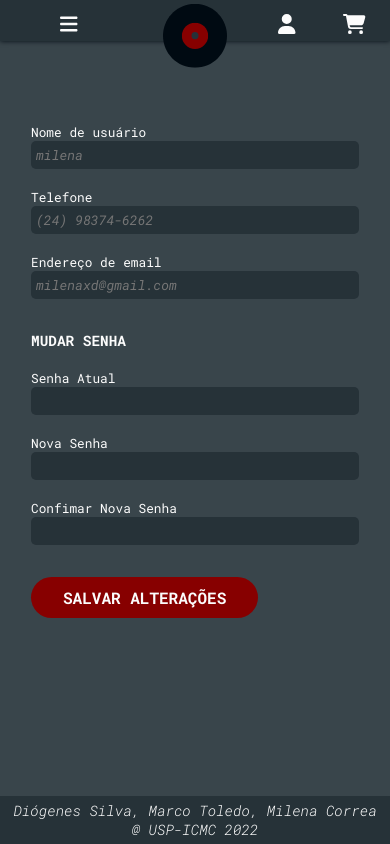
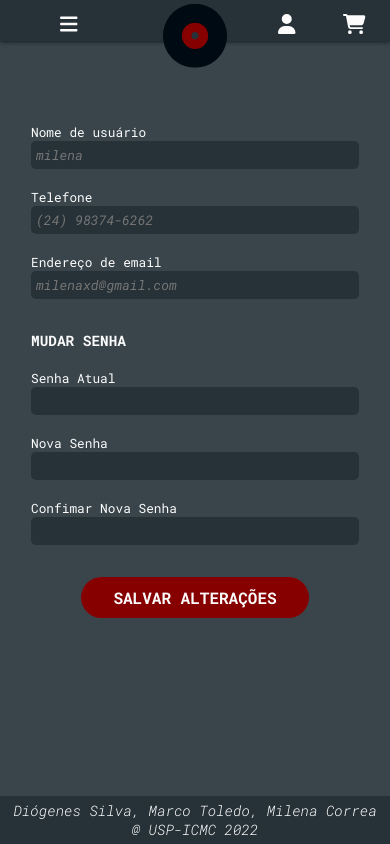
Before and after one commit to Ocramoi/TipTheSong, a Vue app in the folder tipthesong/: page /profile/edit in a window 390 px wide. Built offline with nearby package versions, Linux system fonts and the light colour scheme; what secure-ls, vue3-cookies would draw is missing.

Commit message:
centering button profile media < 599

```diff
--- a/tipthesong/src/css/Profile.css
+++ b/tipthesong/src/css/Profile.css
@@ -35,4 +35,8 @@
     .sidebar {
         display: none !important;
     }
+
+    button {
+        margin: 0 auto;
+    }
 }
```
